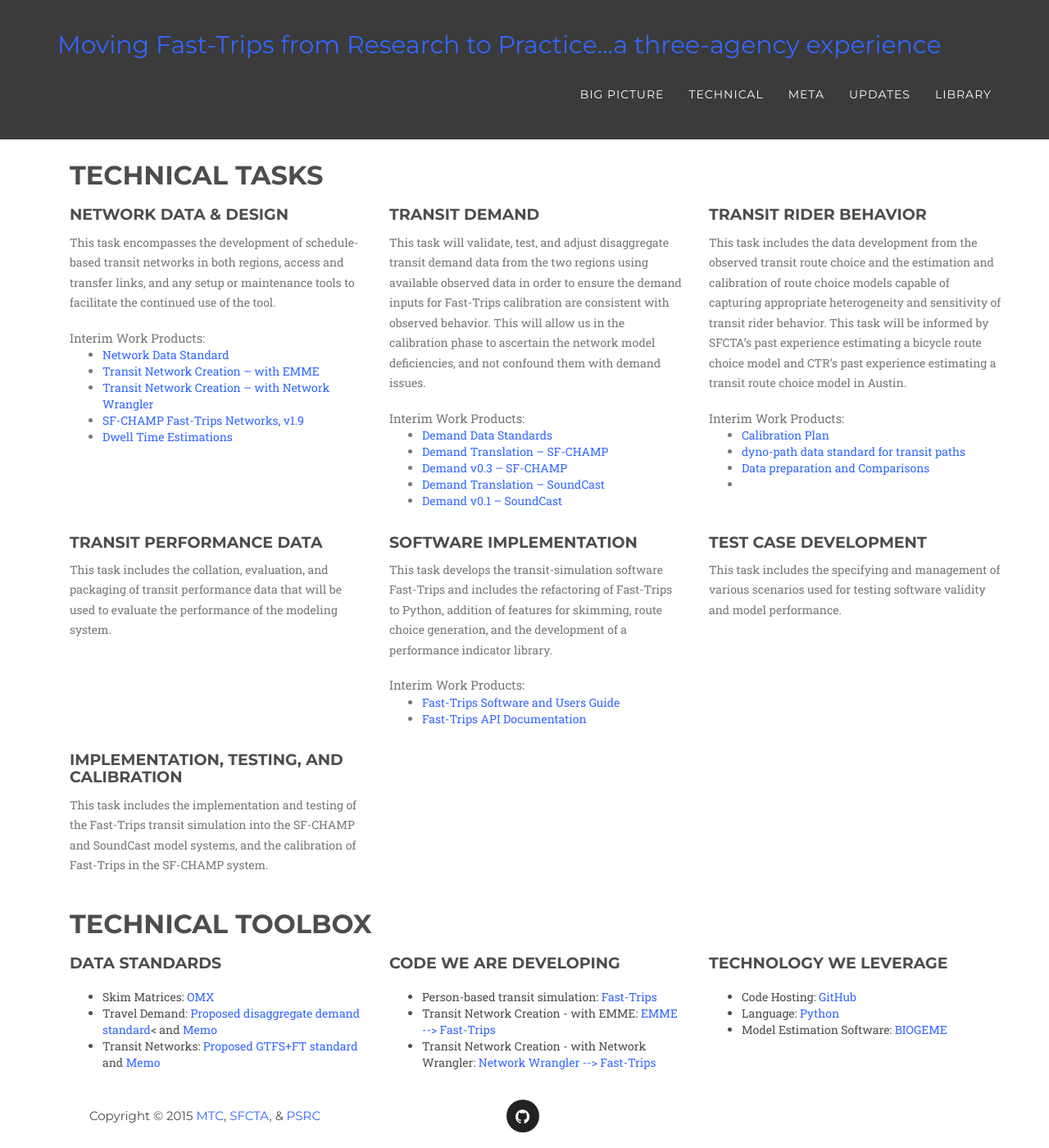
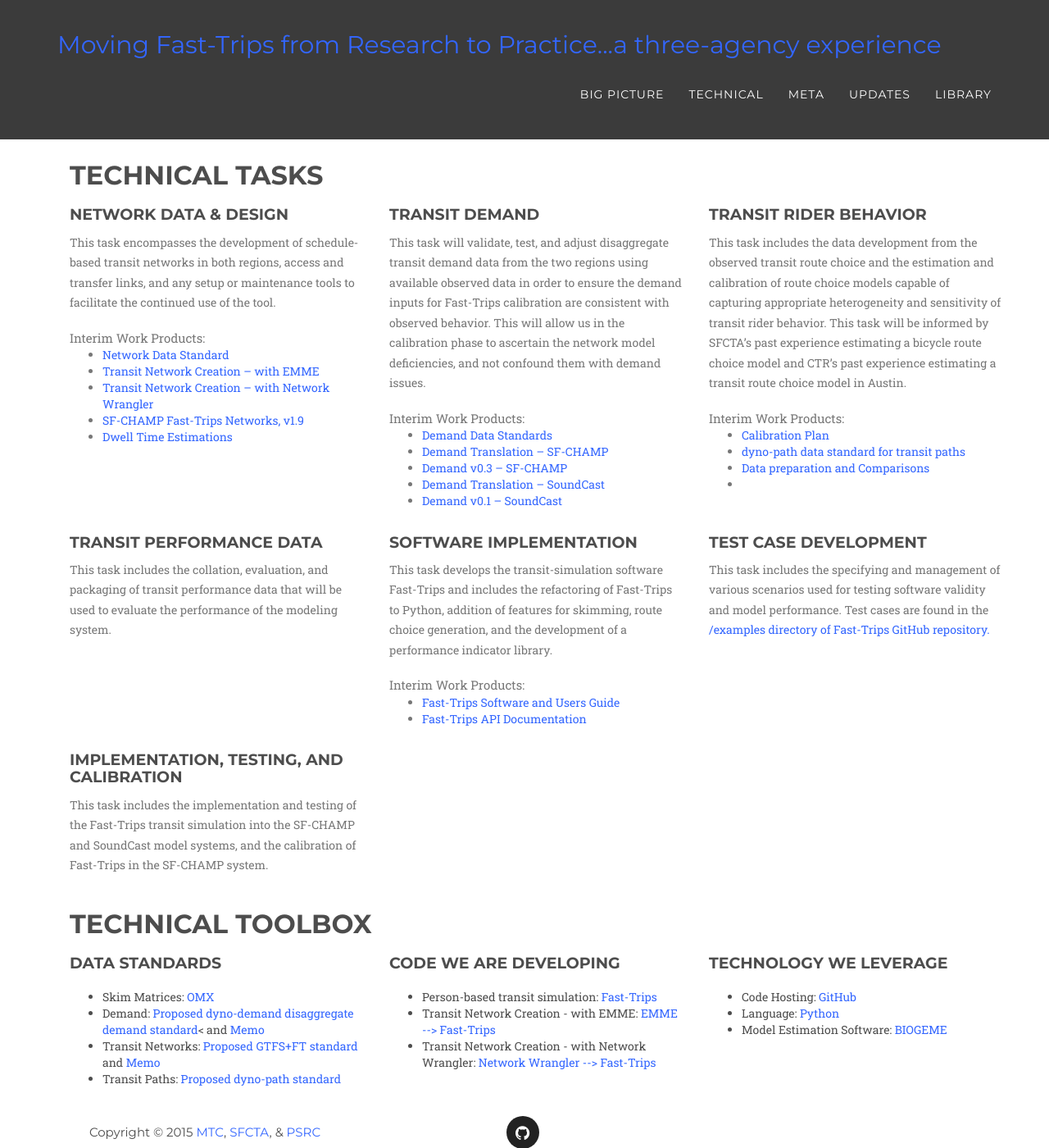
Before and after one commit to BayAreaMetro/fast-trips-project, a Jekyll site: the page built from technical/index.html, in a window 1280 px wide and 1400 px high. Shown: the whole window at 82% size. Built offline with Jekyll 4.4.1, drawn with Linux system fonts in a browser that asks for light colours; some web fonts are replaced.

Commit message:
Add dyno-path and examples links

```diff
--- a/technical/index.html
+++ b/technical/index.html
@@ -123,7 +123,8 @@
 			</h4>
 			<p class="text-muted">
 			  This task includes the specifying and management of various scenarios used
-			  for testing software validity and model performance.
+			  for testing software validity and model performance.  Test cases are found in the <a href="https://github.com/MetropolitanTransportationCommission/fast-trips/tree/master/Examples"
+			  >/examples directory of Fast-Trips GitHub repository. </a>
 			</p>
 		</div>
 	<!-- /col-md-4 col-sm-6 task-item -->
@@ -167,8 +168,9 @@
 			<p class="text-muted">
 			  <ul>
 			  	<li> Skim Matrices: <a href="http://github.com/osPlanning/omx">OMX</a></li>
-			 	<li> Travel Demand: <a href="http://github.com/osplanning-data-standards/dyno-demand">Proposed disaggregate demand standard</a>< and <a href="{{ site.baseurl }}/library/T3-TransitDemandData-WorkingCopy-July2015.pdf">Memo</a></li>
+			 	<li> Demand: <a href="http://github.com/osplanning-data-standards/dyno-demand">Proposed dyno-demand disaggregate demand standard</a>< and <a href="{{ site.baseurl }}/library/T3-TransitDemandData-WorkingCopy-July2015.pdf">Memo</a></li>
 			 	<li> Transit Networks: <a href="http://github.com/osplanning-data-standards/GTFS-PLUS">Proposed GTFS+FT standard</a> and <a href="{{ site.baseurl }}/library/T2-NetworkDesign-StaticCopy-Sept2015V0.2.pdf">Memo</a></li>
+			    <li> Transit Paths: <a href="https://github.com/osplanning-data-standards/dyno-path/tree/dev">Proposed dyno-path standard</a>
 			  </ul>
 			</p>
 		</div>
```
